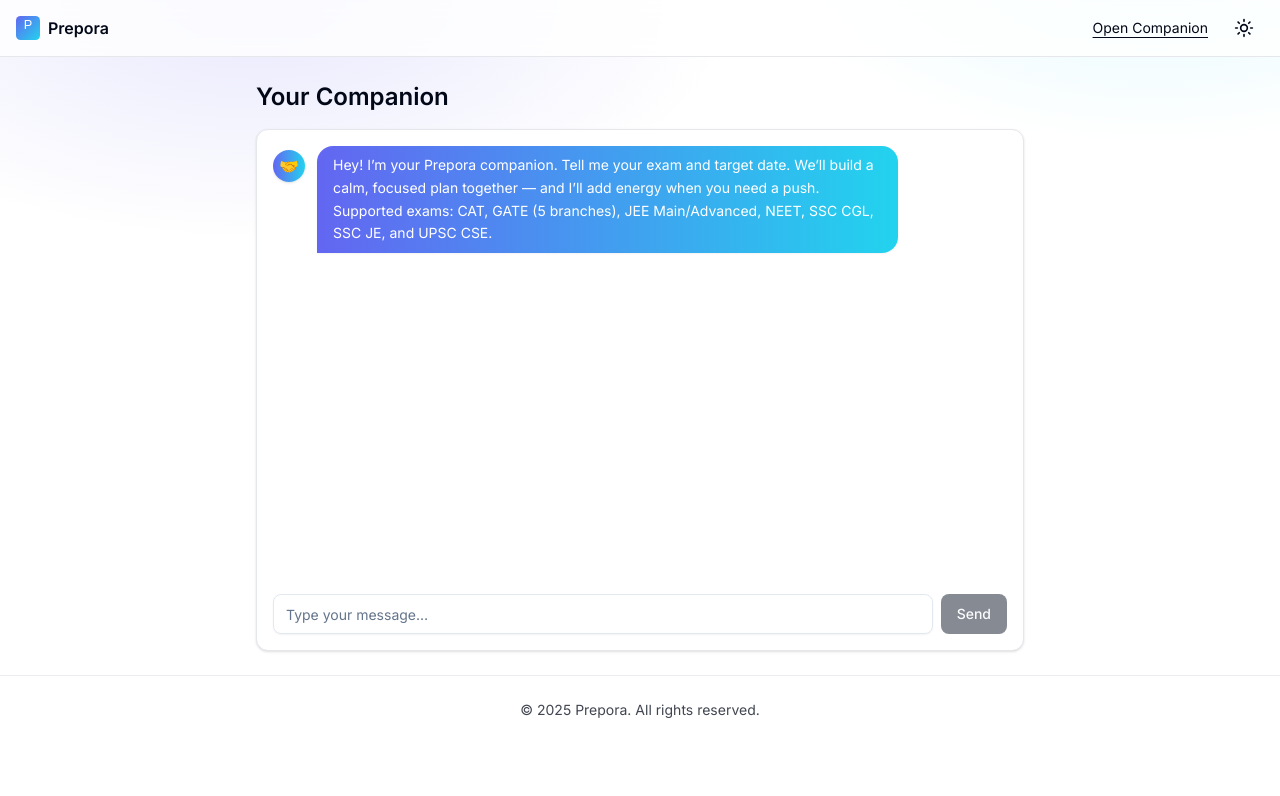
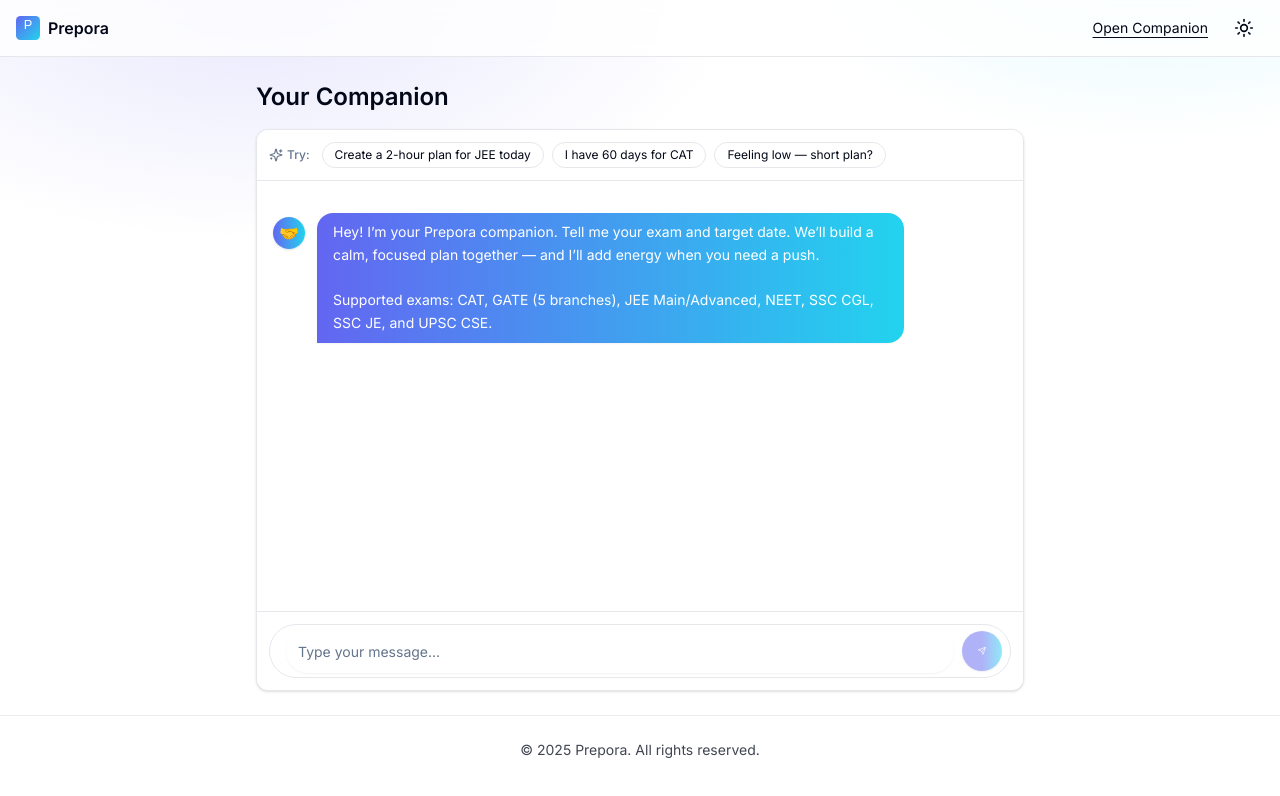
Before and after one commit to Om7906/Prepora, a Next.js app: page /companion in a window 1280 px wide. Shown: the top 796 px of the page. Built offline with nearby package versions, Linux system fonts and the light colour scheme.

Commit message:
Update ChatWindow.tsx

```diff
--- a/components/chat/ChatWindow.tsx
+++ b/components/chat/ChatWindow.tsx
@@ -5,6 +5,7 @@ import { ChatMessage } from "./ChatMessage"
 import { Input } from "@/components/ui/input"
 import { Button } from "@/components/ui/button"
 import { Card, CardContent } from "@/components/ui/card"
+import { Send, Sparkles } from "lucide-react"
 
 type Message = {
   id: string
@@ -13,13 +14,19 @@ type Message = {
   createdAt: number
 }
 
+const suggestions = [
+  "Create a 2-hour plan for JEE today",
+  "I have 60 days for CAT",
+  "Feeling low — short plan?"
+]
+
 export function ChatWindow() {
   const [messages, setMessages] = useState<Message[]>([
     {
       id: crypto.randomUUID(),
       role: "assistant",
       content:
-        "Hey! I’m your Prepora companion. Tell me your exam and target date. We’ll build a calm, focused plan together — and I’ll add energy when you need a push. Supported exams: CAT, GATE (5 branches), JEE Main/Advanced, NEET, SSC CGL, SSC JE, and UPSC CSE.",
+        "Hey! I’m your Prepora companion. Tell me your exam and target date. We’ll build a calm, focused plan together — and I’ll add energy when you need a push.\n\nSupported exams: CAT, GATE (5 branches), JEE Main/Advanced, NEET, SSC CGL, SSC JE, and UPSC CSE.",
       createdAt: Date.now()
     }
   ])
@@ -30,6 +37,10 @@ export function ChatWindow() {
   useEffect(() => {
     bottomRef.current?.scrollIntoView({ behavior: "smooth" })
   }, [messages])
+
+  function handleSuggestion(text: string) {
+    setInput(text)
+  }
 
   async function handleSend() {
     const text = input.trim()
@@ -51,7 +62,7 @@ export function ChatWindow() {
         role: "assistant",
         createdAt: Date.now(),
         content:
-          "Got it. This is a demo chat for now. Next, I’ll remember your profile, check your mood, and generate daily plans. Try: “Create a 2-hour plan for JEE today.”"
+          "Got it. This is a demo chat for now. Next, I’ll remember your profile, check your mood, and generate daily plans.\n\nTry one of these:\n• “Create a 2-hour plan for JEE today.”\n• “I have 60 days for CAT — plan my week.”\n• “I’m stressed — give me a light schedule.”"
       }
       setMessages((m) => [...m, reply])
       setSending(false)
@@ -66,26 +77,54 @@ export function ChatWindow() {
   }
 
   return (
-    <Card>
-      <CardContent className="flex h-[65vh] flex-col gap-4 p-4">
-        <div className="flex-1 space-y-3 overflow-y-auto pr-2">
+    <Card className="overflow-hidden">
+      <CardContent className="flex h-[70vh] flex-col gap-4 p-0">
+        {/* Suggestion chips */}
+        <div className="flex flex-wrap items-center gap-2 border-b bg-card/60 p-3 backdrop-blur">
+          <div className="mr-1 inline-flex items-center gap-1 text-xs font-medium text-muted-foreground">
+            <Sparkles size={14} /> Try:
+          </div>
+          {suggestions.map((s) => (
+            <button
+              key={s}
+              onClick={() => handleSuggestion(s)}
+              className="rounded-full border bg-white/70 px-3 py-1 text-xs hover:bg-white/90 dark:bg-white/10 dark:hover:bg-white/15"
+            >
+              {s}
+            </button>
+          ))}
+        </div>
+
+        {/* Messages */}
+        <div className="flex-1 space-y-3 overflow-y-auto p-4">
           {messages.map((m) => (
             <ChatMessage key={m.id} role={m.role} content={m.content} />
           ))}
           <div ref={bottomRef} />
         </div>
 
-        <div className="flex items-center gap-2">
+        {/* Input bar */}
+        <div className="border-t bg-card/70 p-3 backdrop-blur">
+          <div className="relative flex items-center gap-2 rounded-full border bg-background/80 p-1 pl-4">
             <Input
               placeholder="Type your message…"
               value={input}
               onChange={(e) => setInput(e.target.value)}
               onKeyDown={onKeyDown}
               disabled={sending}
+              className="h-11 rounded-full border-none focus-visible:ring-0"
             />
-          <Button onClick={handleSend} disabled={sending || input.trim().length === 0}>
-            {sending ? "Sending..." : "Send"}
+            <Button
+              onClick={handleSend}
+              disabled={sending || input.trim().length === 0}
+              className="mr-1 h-10 w-10 rounded-full"
+              variant="gradient"
+              aria-label="Send"
+              title="Send"
+            >
+              <Send size={16} />
             </Button>
+          </div>
         </div>
       </CardContent>
     </Card>
```
Lines whose indentation alone changed are shown as unchanged.
